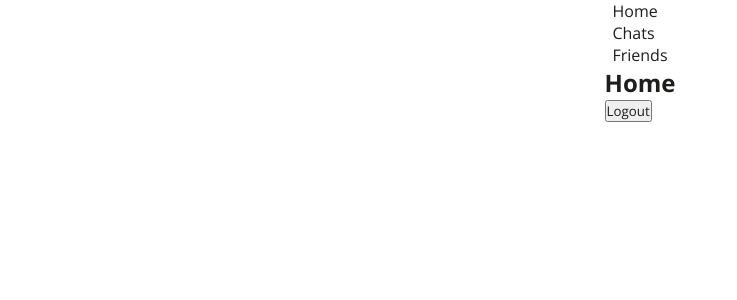
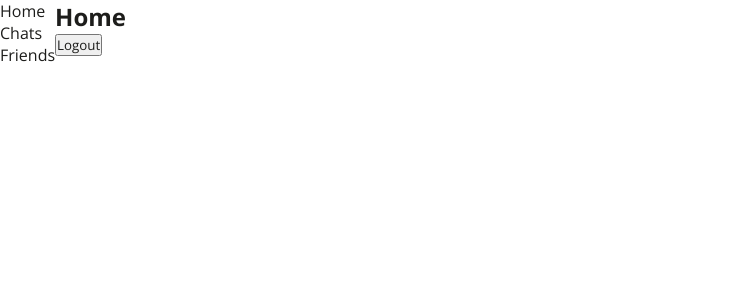
Before and after one commit to LaupWing/Family-Tree, a React (Create React App) app: page / in a window 1280 px wide. Shown: the top 300 px of the page, without its empty margins (0-737 px from the left). Built offline with nearby package versions, Linux system fonts and the light colour scheme; no server answers; sample sign-in values are in the browser's storage.

Commit message:
some minor styling chagnes

```diff
--- a/src/components/Nav/NavItem/NavItem.js
+++ b/src/components/Nav/NavItem/NavItem.js
@@ -5,7 +5,7 @@ const NavItem = ({item}) => {
       <div>
          {item.name}
       </div>
-   )
+   );
 }
 
-export default NavItem
+export default NavItem;
--- a/src/index.css
+++ b/src/index.css
@@ -18,8 +18,6 @@
 	width: 100vw;
 	height: 100vh;
 	display: flex;
-	align-items: center;
-	flex-direction: column;
 }
 a {
 	text-decoration: none;
--- a/src/views/Login/Login.module.css
+++ b/src/views/Login/Login.module.css
@@ -1,10 +1,11 @@
 .container {
 	width: 270px;
 	justify-self: center;
+   margin: 0 auto;
 	margin-top: 10vh;
 	display: flex;
 	flex-direction: column;
-	align-items: center;
+   align-items: center;
 }
 .container svg {
 	width: 80%;
```
